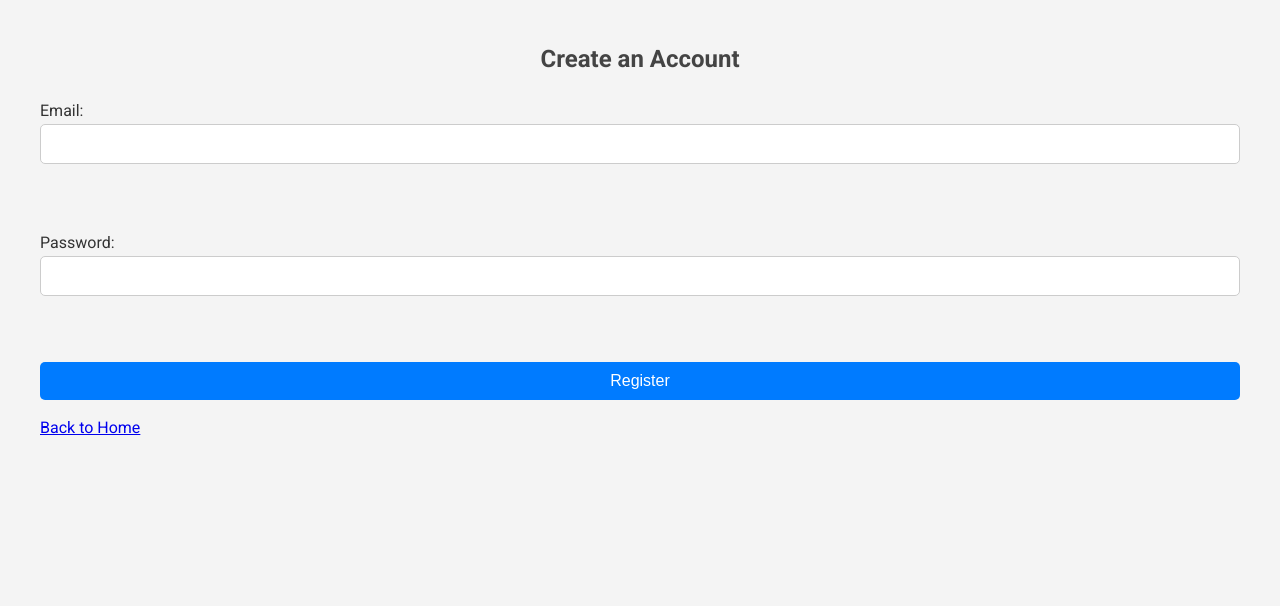
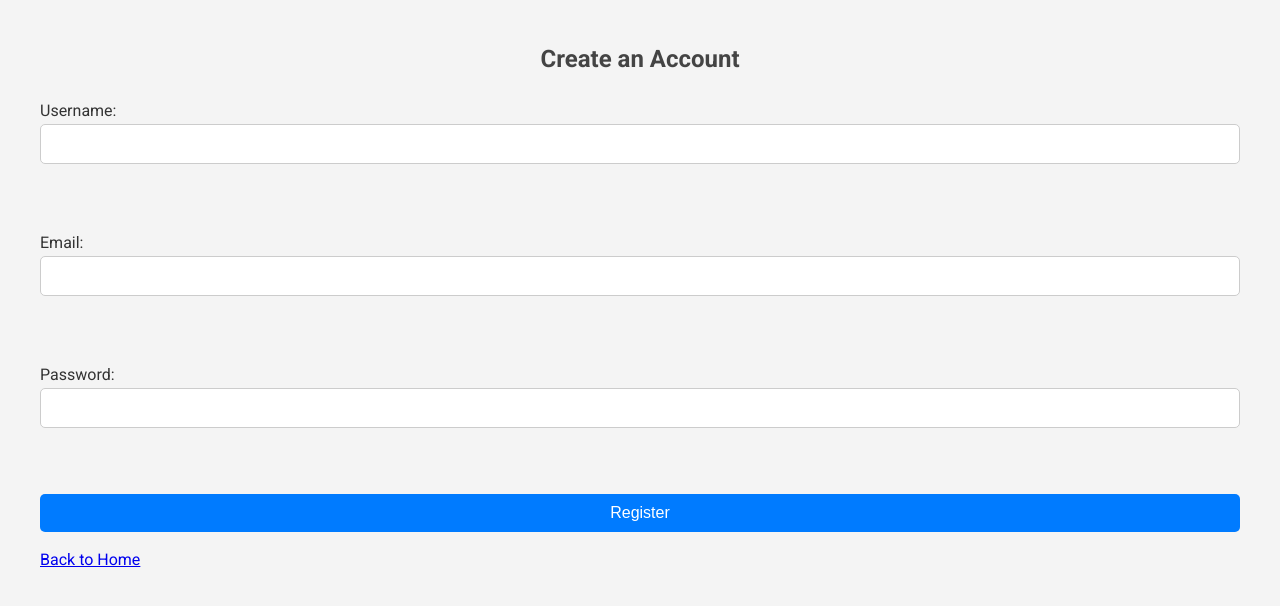
Before and after one commit to dellygzz/project3SEO, a Flask app: page /register in a window 1280 px wide. Shown: the top 606 px of the page. Run offline with Flask 3, Linux system fonts and the light colour scheme.

Commit message:
Working changes before pulling from main

```diff
--- a/templates/register.html
+++ b/templates/register.html
@@ -16,6 +16,7 @@
     {% endfor %}
   {% endwith %}
   <form method="POST">
+    Username: <input type="text" name="username" required><br><br>
     Email: <input type="email" name="email" required><br><br>
     Password: <input type="password" name="password" required><br><br>
     <button type="submit">Register</button>
```
Also changed, not shown: 1 other file.
